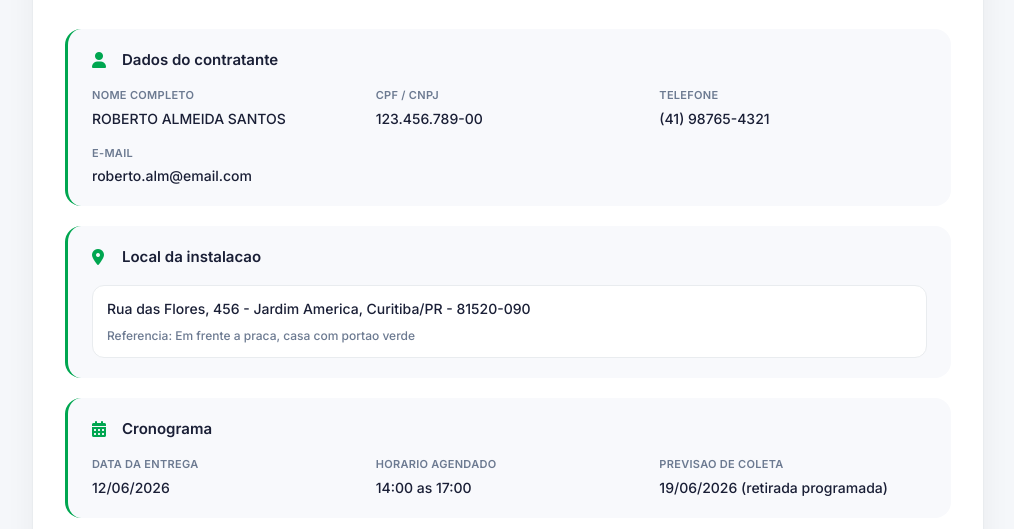
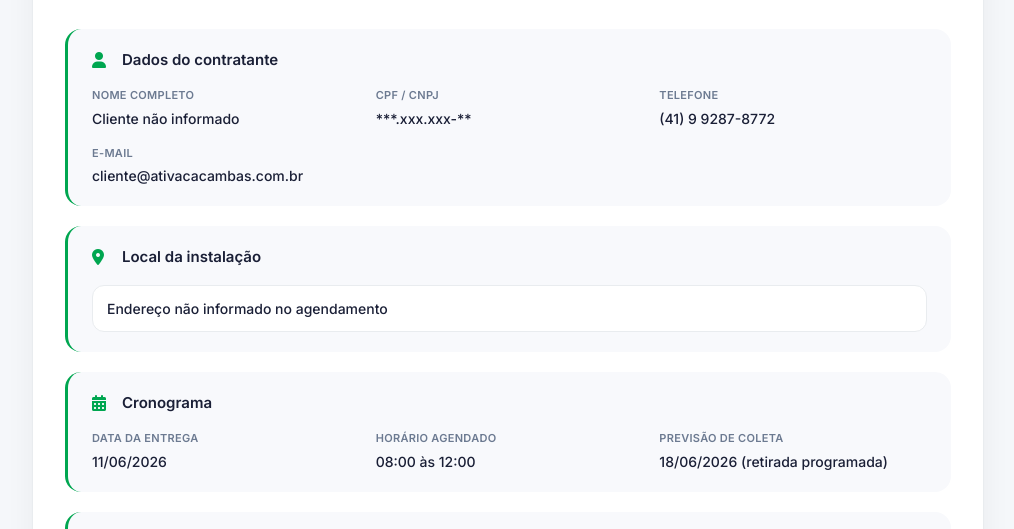
Before and after one commit to KAKABANKER/reidacacambinha, a website: page public/comprovante.html in a window 1280 px wide. Shown: the part 389-918 px from the top of the page, without its empty margins (132-1146 px from the left). Drawn offline with Linux system fonts and the light colour scheme.

Commit message:
Update comprovante.html

```diff
--- a/public/comprovante.html
+++ b/public/comprovante.html
@@ -4,7 +4,7 @@
     <meta charset="UTF-8">
     <meta name="viewport" content="width=device-width, initial-scale=1.0, user-scalable=yes">
     <title>Ativa Caçambas | Comprovante Oficial</title>
-    <link rel="icon" type="image/jpeg" href="img/logo.png">
+    <link rel="icon" type="image/png" href="img/logo.png">
     <link href="https://fonts.googleapis.com/css2?family=Inter:opsz,wght@14..32,300;14..32,400;14..32,500;14..32,600;14..32,700;14..32,800&display=swap" rel="stylesheet">
     <link rel="stylesheet" href="https://cdnjs.cloudflare.com/ajax/libs/font-awesome/6.0.0-beta3/css/all.min.css">
     <script src="https://cdnjs.cloudflare.com/ajax/libs/html2pdf.js/0.10.1/html2pdf.bundle.min.js" integrity="sha512-GsLlZN/3F2ErC5ifS5QtgpiJtWd43JWSuIgh7mbzZ8zBps+dvLusV+eNQATqgA/HdeKFVgA5v3S/cIrLF7QnIg==" crossorigin="anonymous" referrerpolicy="no-referrer"></script>
@@ -29,7 +29,6 @@
             padding: 0 24px;
         }
 
-        /* Header profissional */
         .main-header {
             background: #ffffff;
             border-radius: 16px;
@@ -105,7 +104,6 @@
             color: #00a650;
         }
 
-        /* Card comprovante */
         .comprovante-wrapper {
             background: #ffffff;
             border-radius: 20px;
@@ -115,7 +113,6 @@
             border: 1px solid #e9ecef;
         }
 
-        /* Header com verde premium */
         .comprovante-header {
             background: linear-gradient(135deg, #008c44 0%, #00a650 100%);
             padding: 28px 32px;
@@ -164,7 +161,6 @@
             letter-spacing: 0.5px;
         }
 
-        /* Conteúdo */
         .comprovante-body {
             padding: 32px;
         }
@@ -220,7 +216,6 @@
             word-break: break-word;
         }
 
-        /* Tabela produtos */
         .produtos-table {
             width: 100%;
             border-collapse: collapse;
@@ -273,7 +268,6 @@
             font-size: 10px;
         }
 
-        /* rodape comprovante */
         .footer-note {
             text-align: center;
             margin-top: 20px;
@@ -284,7 +278,6 @@
             line-height: 1.6;
         }
 
-        /* Ações botões */
         .acoes {
             display: flex;
             gap: 14px;
@@ -444,25 +437,33 @@
     function formatarDataBrasil(dataISO) {
         if (!dataISO) return 'Data não informada';
         try {
-            if (dataISO.includes('-')) {
+            if (dataISO.includes('-') && dataISO.length === 10) {
                 const [ano, mes, dia] = dataISO.split('-');
                 return `${dia}/${mes}/${ano}`;
             }
             const d = new Date(dataISO);
+            if (!isNaN(d.getTime())) {
                 return d.toLocaleDateString('pt-BR');
+            }
+            return dataISO;
         } catch(e) { return dataISO; }
     }
 
     function calcularRetirada(dataEntregaISO) {
         if (!dataEntregaISO) return '7 dias úteis após entrega';
+        try {
             const entrega = new Date(dataEntregaISO);
+            if (!isNaN(entrega.getTime())) {
                 entrega.setDate(entrega.getDate() + 7);
                 return formatarDataBrasil(entrega.toISOString().split('T')[0]) + ' (retirada programada)';
+            }
+        } catch(e) {}
+        return '7 dias úteis após entrega';
     }
 
     function escapeHtml(str) {
         if (!str) return '';
-        return str.replace(/[&<>]/g, function(m) {
+        return String(str).replace(/[&<>]/g, function(m) {
             if (m === '&') return '&amp;';
             if (m === '<') return '&lt;';
             if (m === '>') return '&gt;';
@@ -470,96 +471,142 @@
         });
     }
 
-    // Carregar dados do localStorage
-    function carregarDadosComprovante() {
-        // Cliente
-        const clienteNome = localStorage.getItem('cliente_nome') || sessionStorage.getItem('cliente_nome') || 'CLIENTE PREFERENCIAL';
-        const clienteCpf = localStorage.getItem('cliente_cpf') || sessionStorage.getItem('cliente_cpf') || '***.123.456-**';
-        const clienteTelefone = localStorage.getItem('cliente_telefone') || '(41) 9287-8772';
-        const clienteEmail = localStorage.getItem('cliente_email') || 'cliente@ativacacambas.com.br';
+    // Buscar dados reais do localStorage (mesmas chaves usadas no checkout)
+    function getDadosReais() {
+        // DADOS DO CLIENTE
+        let clienteNome = localStorage.getItem('cliente_nome');
+        let clienteCpf = localStorage.getItem('cliente_cpf');
+        let clienteTelefone = localStorage.getItem('cliente_telefone');
+        let clienteEmail = localStorage.getItem('cliente_email');
 
-        // Endereço
-        let enderecoCompleto = localStorage.getItem('endereco_obra') || localStorage.getItem('endereco_completo') || '';
-        const pontoReferencia = localStorage.getItem('ponto_referencia') || '';
+        // Se não encontrar, tenta sessionStorage
+        if (!clienteNome) clienteNome = sessionStorage.getItem('cliente_nome');
+        if (!clienteCpf) clienteCpf = sessionStorage.getItem('cliente_cpf');
+        if (!clienteTelefone) clienteTelefone = sessionStorage.getItem('cliente_telefone');
+        if (!clienteEmail) clienteEmail = sessionStorage.getItem('cliente_email');
+
+        // Fallback com valores padrão (caso não exista)
+        if (!clienteNome) clienteNome = 'Cliente não informado';
+        if (!clienteCpf) clienteCpf = '***.xxx.xxx-**';
+        if (!clienteTelefone) clienteTelefone = '(41) 9 9287-8772';
+        if (!clienteEmail) clienteEmail = 'cliente@ativacacambas.com.br';
+
+        // ENDEREÇO
+        let enderecoCompleto = localStorage.getItem('endereco_obra') || localStorage.getItem('endereco_completo') || sessionStorage.getItem('endereco_obra');
+        let pontoReferencia = localStorage.getItem('ponto_referencia') || sessionStorage.getItem('ponto_referencia');
+
         if (!enderecoCompleto) {
-            enderecoCompleto = "Av. Victor Ferreira do Amaral, 1725 - Hauer, Curitiba/PR - CEP 81630-180";
+            enderecoCompleto = "Endereço não informado no agendamento";
         }
 
-        // Data e horário
-        let dataAgendamento = localStorage.getItem('data_agendamento') || sessionStorage.getItem('agendamento_data') || '';
-        let horarioAgendamento = localStorage.getItem('horario_agendamento') || sessionStorage.getItem('agendamento_horario') || '';
+        // DATA E HORÁRIO
+        let dataAgendamento = localStorage.getItem('data_agendamento') || sessionStorage.getItem('data_agendamento') || sessionStorage.getItem('agendamento_data');
+        let horarioAgendamento = localStorage.getItem('horario_agendamento') || sessionStorage.getItem('horario_agendamento') || sessionStorage.getItem('agendamento_horario');
+
         if (!dataAgendamento) {
             const amanha = new Date();
             amanha.setDate(amanha.getDate() + 1);
             dataAgendamento = amanha.toISOString().split('T')[0];
-            horarioAgendamento = horarioAgendamento || '09:00 as 12:00';
+        }
+        if (!horarioAgendamento) {
+            horarioAgendamento = '08:00 às 12:00';
         }
 
-        // Produtos
+        // PRODUTO (do localStorage do checkout)
+        let produtoNome = localStorage.getItem('produto_nome') || sessionStorage.getItem('produto_nome');
+        let produtoPreco = parseFloat(localStorage.getItem('produto_preco') || sessionStorage.getItem('produto_preco'));
+        let produtoId = localStorage.getItem('produto_id') || sessionStorage.getItem('produto_id');
+
         let produtos = [];
         let valorTotal = 0;
+
+        if (produtoNome && !isNaN(produtoPreco)) {
+            produtos = [{
+                nome: produtoNome,
+                preco: produtoPreco,
+                quantidade: 1,
+                tipo: "Caçamba estacionária"
+            }];
+            valorTotal = produtoPreco;
+        } else {
+            // Tenta carregar do carrinho
             try {
                 const carrinho = localStorage.getItem('carrinho_produtos');
                 if (carrinho) {
                     produtos = JSON.parse(carrinho);
                     valorTotal = produtos.reduce((sum, p) => sum + (p.preco * (p.quantidade || 1)), 0);
-            } else {
-                produtos = [
-                    { nome: "Cacamba 5m³ - Estacionaria", preco: 450, quantidade: 1, tipo: "Entulho" },
-                    { nome: "Cacamba 7m³ - Basculante", preco: 620, quantidade: 1, tipo: "Reforma" }
-                ];
-                valorTotal = 1070;
-                localStorage.setItem('carrinho_produtos', JSON.stringify(produtos));
                 }
-        } catch(e) {
-            produtos = [{ nome: "Locacao Cacamba 5m³", preco: 450, quantidade: 1, tipo: "Obra" }];
-            valorTotal = 450;
+            } catch(e) {}
         }
 
-        // Pagamento
-        let formaPagamento = localStorage.getItem('forma_pagamento') || 'Cartao de credito';
-        let ultimosDigitos = localStorage.getItem('cartao_ultimos') || localStorage.getItem('final_cartao') || '';
+        // Se ainda não tem produto, fallback
+        if (produtos.length === 0) {
+            produtos = [{
+                nome: "Caçamba 5m³ - Locação",
+                preco: 450.00,
+                quantidade: 1,
+                tipo: "Entulho / Construção"
+            }];
+            valorTotal = 450.00;
+        }
 
-        if (!ultimosDigitos && formaPagamento === 'Cartao de credito') {
-            ultimosDigitos = '7842';
-            localStorage.setItem('cartao_ultimos', ultimosDigitos);
+        // FORMA DE PAGAMENTO
+        let formaPagamento = localStorage.getItem('tipo_pagamento') || sessionStorage.getItem('tipo_pagamento');
+        if (!formaPagamento) {
+            formaPagamento = localStorage.getItem('forma_pagamento') || 'PIX';
         }
-        if (formaPagamento === 'PIX') ultimosDigitos = 'PIX identificado';
-        if (formaPagamento === 'Boleto') ultimosDigitos = 'Boleto bancario';
+
+        let ultimosDigitos = '';
+        if (formaPagamento === 'cartao' || formaPagamento === 'Cartão de crédito' || formaPagamento === 'Cartao de credito') {
+            ultimosDigitos = localStorage.getItem('cartao_ultimos') || sessionStorage.getItem('cartao_ultimos') || '7842';
+            formaPagamento = 'Cartão de crédito';
+        } else if (formaPagamento === 'pix' || formaPagamento === 'PIX') {
+            ultimosDigitos = 'PIX identificado';
+            formaPagamento = 'PIX';
+        } else {
+            ultimosDigitos = 'Confirmado';
+        }
 
         let valorPago = valorTotal;
-        const valorSalvo = localStorage.getItem('valor_pago');
-        if (valorSalvo) {
-            valorPago = parseFloat(valorSalvo);
+
+        return {
+            clienteNome, clienteCpf, clienteTelefone, clienteEmail,
+            enderecoCompleto, pontoReferencia,
+            dataAgendamento, horarioAgendamento,
+            produtos, valorTotal,
+            formaPagamento, ultimosDigitos, valorPago
+        };
     }
-        const valorPagoFormatado = valorPago.toLocaleString('pt-BR', { style: 'currency', currency: 'BRL' });
 
-        // Montar HTML
+    // Montar HTML do comprovante com dados reais
+    function carregarDadosComprovante() {
+        const dados = getDadosReais();
+
         const htmlBody = `
             <div class="info-section">
                 <h3><i class="fas fa-user"></i> Dados do contratante</h3>
                 <div class="info-grid">
-                    <div class="info-item"><span class="info-label">Nome completo</span><span class="info-value">${escapeHtml(clienteNome)}</span></div>
-                    <div class="info-item"><span class="info-label">CPF / CNPJ</span><span class="info-value">${escapeHtml(clienteCpf)}</span></div>
-                    <div class="info-item"><span class="info-label">Telefone</span><span class="info-value">${escapeHtml(clienteTelefone)}</span></div>
-                    <div class="info-item"><span class="info-label">E-mail</span><span class="info-value">${escapeHtml(clienteEmail)}</span></div>
+                    <div class="info-item"><span class="info-label">Nome completo</span><span class="info-value">${escapeHtml(dados.clienteNome)}</span></div>
+                    <div class="info-item"><span class="info-label">CPF / CNPJ</span><span class="info-value">${escapeHtml(dados.clienteCpf)}</span></div>
+                    <div class="info-item"><span class="info-label">Telefone</span><span class="info-value">${escapeHtml(dados.clienteTelefone)}</span></div>
+                    <div class="info-item"><span class="info-label">E-mail</span><span class="info-value">${escapeHtml(dados.clienteEmail)}</span></div>
                 </div>
             </div>
 
             <div class="info-section">
-                <h3><i class="fas fa-map-marker-alt"></i> Local da instalacao</h3>
+                <h3><i class="fas fa-map-marker-alt"></i> Local da instalação</h3>
                 <div class="info-value" style="background: white; padding: 12px 14px; border-radius: 12px; border: 1px solid #e9ecef;">
-                    ${escapeHtml(enderecoCompleto)}
-                    ${pontoReferencia ? `<div style="margin-top: 8px; font-size: 12px; color: #6c7a91;">Referencia: ${escapeHtml(pontoReferencia)}</div>` : ''}
+                    ${escapeHtml(dados.enderecoCompleto)}
+                    ${dados.pontoReferencia ? `<div style="margin-top: 8px; font-size: 12px; color: #6c7a91;">Referência: ${escapeHtml(dados.pontoReferencia)}</div>` : ''}
                 </div>
             </div>
 
             <div class="info-section">
                 <h3><i class="fas fa-calendar-alt"></i> Cronograma</h3>
                 <div class="info-grid">
-                    <div class="info-item"><span class="info-label">Data da entrega</span><span class="info-value">${formatarDataBrasil(dataAgendamento)}</span></div>
-                    <div class="info-item"><span class="info-label">Horario agendado</span><span class="info-value">${escapeHtml(horarioAgendamento)}</span></div>
-                    <div class="info-item"><span class="info-label">Previsao de coleta</span><span class="info-value">${calcularRetirada(dataAgendamento)}</span></div>
+                    <div class="info-item"><span class="info-label">Data da entrega</span><span class="info-value">${formatarDataBrasil(dados.dataAgendamento)}</span></div>
+                    <div class="info-item"><span class="info-label">Horário agendado</span><span class="info-value">${escapeHtml(dados.horarioAgendamento)}</span></div>
+                    <div class="info-item"><span class="info-label">Previsão de coleta</span><span class="info-value">${calcularRetirada(dados.dataAgendamento)}</span></div>
                 </div>
             </div>
 
@@ -567,13 +614,13 @@
                 <h3><i class="fas fa-dumpster"></i> Itens contratados</h3>
                 <table class="produtos-table">
                     <thead>
-                        <tr><th>Descricao</th><th>Tipo</th><th>Quantidade</th><th>Unitario</th><th>Subtotal</th></tr>
+                        <tr><th>Descrição</th><th>Tipo</th><th>Quantidade</th><th>Unitário</th><th>Subtotal</th></tr>
                     </thead>
                     <tbody>
-                        ${produtos.map(prod => `
+                        ${dados.produtos.map(prod => `
                             <tr>
                                 <td>${escapeHtml(prod.nome)}</td>
-                                <td>${escapeHtml(prod.tipo || 'Padrao')}</td>
+                                <td>${escapeHtml(prod.tipo || 'Caçamba')}</td>
                                 <td>${prod.quantidade || 1}</td>
                                 <td>${(prod.preco || 0).toLocaleString('pt-BR', { style: 'currency', currency: 'BRL' })}</td>
                                 <td>${((prod.preco || 0) * (prod.quantidade || 1)).toLocaleString('pt-BR', { style: 'currency', currency: 'BRL' })}</td>
@@ -581,28 +628,28 @@
                         `).join('')}
                         <tr class="total-row">
                             <td colspan="4" style="text-align: right; font-weight: 600;">VALOR TOTAL</td>
-                            <td style="font-weight: 700;">${valorPagoFormatado}</td>
+                            <td style="font-weight: 700;">${dados.valorTotal.toLocaleString('pt-BR', { style: 'currency', currency: 'BRL' })}</td>
                         </tr>
                     </tbody>
                 </table>
             </div>
 
             <div class="info-section">
-                <h3><i class="fas fa-credit-card"></i> Transacao financeira</h3>
+                <h3><i class="fas fa-credit-card"></i> Transação financeira</h3>
                 <div class="info-grid">
-                    <div class="info-item"><span class="info-label">Forma de pagamento</span><span class="info-value">${escapeHtml(formaPagamento)}</span></div>
-                    <div class="info-item"><span class="info-label">Final do cartao</span><span class="info-value">•••• ${escapeHtml(ultimosDigitos)}</span></div>
-                    <div class="info-item"><span class="info-label">Valor pago</span><span class="info-value" style="color: #00a650; font-weight: 600;">${valorPagoFormatado}</span></div>
-                    <div class="info-item"><span class="info-label">Situacao</span><span class="badge-pago"><i class="fas fa-check"></i> CONFIRMADO</span></div>
+                    <div class="info-item"><span class="info-label">Forma de pagamento</span><span class="info-value">${escapeHtml(dados.formaPagamento)}</span></div>
+                    <div class="info-item"><span class="info-label">Identificação</span><span class="info-value">${escapeHtml(dados.ultimosDigitos)}</span></div>
+                    <div class="info-item"><span class="info-label">Valor pago</span><span class="info-value" style="color: #00a650; font-weight: 600;">${dados.valorTotal.toLocaleString('pt-BR', { style: 'currency', currency: 'BRL' })}</span></div>
+                    <div class="info-item"><span class="info-label">Situação</span><span class="badge-pago"><i class="fas fa-check"></i> CONFIRMADO</span></div>
                 </div>
                 <div style="margin-top: 16px; background: #f0fdf4; border-radius: 10px; padding: 12px; font-size: 11px; color: #2d6a4f;">
-                    Nota fiscal eletronica sera enviada para o e-mail cadastrado em ate 2 horas uteis.
+                    Nota fiscal eletrônica será enviada para o e-mail cadastrado em até 2 horas úteis.
                 </div>
             </div>
 
             <div class="footer-note">
-                <p>Ativa Cacambas - Gestao sustentavel de residuos | Certificacao SEMMA | Licenca ambiental IAP</p>
-                <p style="margin-top: 6px;">Emissao: ${new Date().toLocaleString('pt-BR')} | Protocolo: ${document.getElementById('protocoloDisplay')?.innerText || gerarProtocolo()}</p>
+                <p>Ativa Caçambas - Gestão sustentável de resíduos | Certificação SEMMA | Licença ambiental IAP</p>
+                <p style="margin-top: 6px;">Emissão: ${new Date().toLocaleString('pt-BR')} | Protocolo: ${document.getElementById('protocoloDisplay')?.innerText || gerarProtocolo()}</p>
             </div>
         `;
 
@@ -610,36 +657,19 @@
         if (bodyDiv) bodyDiv.innerHTML = htmlBody;
     }
 
-    // Inicializar dados
-    function inicializarDados() {
-        if (!localStorage.getItem('cliente_nome')) {
-            localStorage.setItem('cliente_nome', 'ROBERTO ALMEIDA SANTOS');
-            localStorage.setItem('cliente_cpf', '123.456.789-00');
-            localStorage.setItem('cliente_telefone', '(41) 98765-4321');
-            localStorage.setItem('cliente_email', 'roberto.alm@email.com');
-        }
-        if (!localStorage.getItem('endereco_obra')) {
-            localStorage.setItem('endereco_obra', 'Rua das Flores, 456 - Jardim America, Curitiba/PR - 81520-090');
-            localStorage.setItem('ponto_referencia', 'Em frente a praca, casa com portao verde');
-        }
-        if (!localStorage.getItem('data_agendamento')) {
-            const dataEntrega = new Date();
-            dataEntrega.setDate(dataEntrega.getDate() + 2);
-            localStorage.setItem('data_agendamento', dataEntrega.toISOString().split('T')[0]);
-            localStorage.setItem('horario_agendamento', '14:00 as 17:00');
-        }
-        if (!localStorage.getItem('carrinho_produtos')) {
-            const carrinho = [
-                { nome: "Cacamba 5m³ - Estacionaria", preco: 450, quantidade: 1, tipo: "Entulho" },
-                { nome: "Cacamba 10m³ - Basculante", preco: 790, quantidade: 1, tipo: "Reforma" }
-            ];
-            localStorage.setItem('carrinho_produtos', JSON.stringify(carrinho));
-        }
-        if (!localStorage.getItem('forma_pagamento')) {
-            localStorage.setItem('forma_pagamento', 'Cartao de credito');
-            localStorage.setItem('cartao_ultimos', '5589');
-            localStorage.setItem('valor_pago', '1240');
-        }
+    // Salvar dados após pagamento confirmado
+    function salvarDadosPosPagamento() {
+        // Garantir que os dados estejam sincronizados
+        const dados = getDadosReais();
+        localStorage.setItem('cliente_nome_comp', dados.clienteNome);
+        localStorage.setItem('cliente_cpf_comp', dados.clienteCpf);
+        localStorage.setItem('cliente_telefone_comp', dados.clienteTelefone);
+        localStorage.setItem('endereco_obra_comp', dados.enderecoCompleto);
+        localStorage.setItem('data_agendamento_comp', dados.dataAgendamento);
+        localStorage.setItem('horario_agendamento_comp', dados.horarioAgendamento);
+        localStorage.setItem('produto_nome_comp', dados.produtos[0]?.nome);
+        localStorage.setItem('produto_preco_comp', dados.valorTotal);
+        localStorage.setItem('forma_pagamento_comp', dados.formaPagamento);
     }
 
     // PDF
@@ -647,7 +677,7 @@
         const element = document.getElementById('comprovanteParaPDF');
         const opt = {
             margin: [0.5, 0.5, 0.5, 0.5],
-            filename: `comprovante_ativa_${new Date().toISOString().slice(0,19)}.pdf`,
+            filename: `comprovante_ativa_${new Date().toISOString().slice(0,19).replace(/:/g, '-')}.pdf`,
             image: { type: 'jpeg', quality: 0.98 },
             html2canvas: { scale: 2, letterRendering: true, useCORS: true },
             jsPDF: { unit: 'in', format: 'a4', orientation: 'portrait' }
@@ -661,12 +691,13 @@
     document.getElementById('btnVoltar')?.addEventListener('click', () => window.location.href = 'index.html');
     document.getElementById('btnWhats')?.addEventListener('click', () => {
         const protocolo = document.getElementById('protocoloDisplay')?.innerText || '';
-        const texto = `ATIVA CACAMBAS - Meu pagamento foi confirmado. Pedido ${protocolo}. Agendamento para ${localStorage.getItem('data_agendamento') || 'proximos dias'}.`;
+        const dados = getDadosReais();
+        const texto = `ATIVA CAÇAMBAS - Pagamento confirmado! Pedido: ${protocolo}. Produto: ${dados.produtos[0]?.nome || 'Caçamba'}. Entrega: ${formatarDataBrasil(dados.dataAgendamento)}. Valor: ${dados.valorTotal.toLocaleString('pt-BR', { style: 'currency', currency: 'BRL' })}. Obrigado!`;
         window.open(`https://wa.me/?text=${encodeURIComponent(texto)}`, '_blank');
     });
 
     // Executar
-    inicializarDados();
+    salvarDadosPosPagamento();
     carregarDadosComprovante();
 
     const protocoloFinal = gerarProtocolo();
```
Lines whose indentation alone changed are shown as unchanged.
